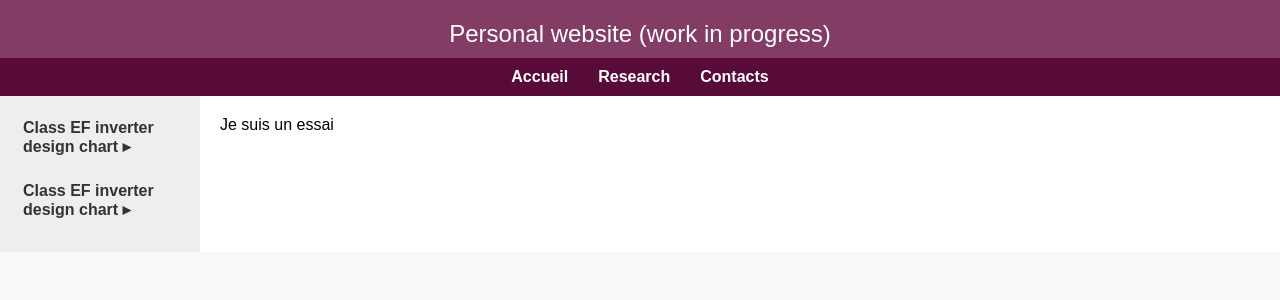
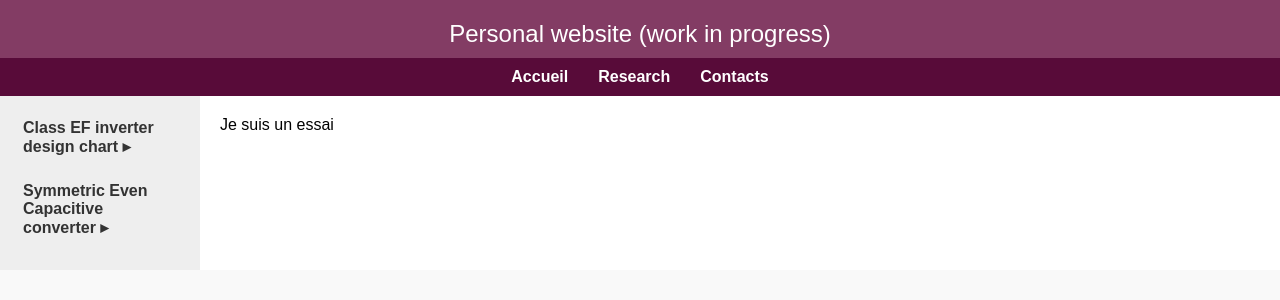
Before and after one commit to bdaire/bdaire.github.io, a Jekyll site: the page built from research_SEC_overview.md, in a window 1280 px wide. Shown: the top 300 px of the page. Built offline with Jekyll 4.4.1, drawn with Linux system fonts in a browser that asks for light colours.

Commit message:
Update sidebar-research.html

```diff
--- a/_includes/sidebar-research.html
+++ b/_includes/sidebar-research.html
@@ -84,23 +84,10 @@
   </div>
 
   <div class="menu-item">
-    <span class="menu-link">Class EF inverter design chart ▸</span>
+    <span class="menu-link">Symmetric Even Capacitive converter ▸</span>
     <div class="submenu">
-      <a href="/research_chart_overview.html">Overview</a>
+      <a href="/symmetry.html">Property of symmetry</a>
 
-      <!-- Sous-menu à deux niveaux avec titre non gras -->
-      <div class="submenu-item">
-        <span class="menu-link submenu-title">Examples ▸</span>
-        <div class="submenu">
-          <a href="research_chart_example_1.html">Example 1</a>
-          <a href="research_chart_example_2.html">Example 2</a>
-          <a href="research_chart_example_3.html">Example 3</a>
-          <a href="research_chart_example_4.html">Example 4</a>
-        </div>
-      </div>
-
-      <a href="/research_chart_svg-interactif.html">Interactive tool</a>
-      <a href="/research_chart_link.html">Ressources</a>
     </div>
   </div>
 </aside>
```
